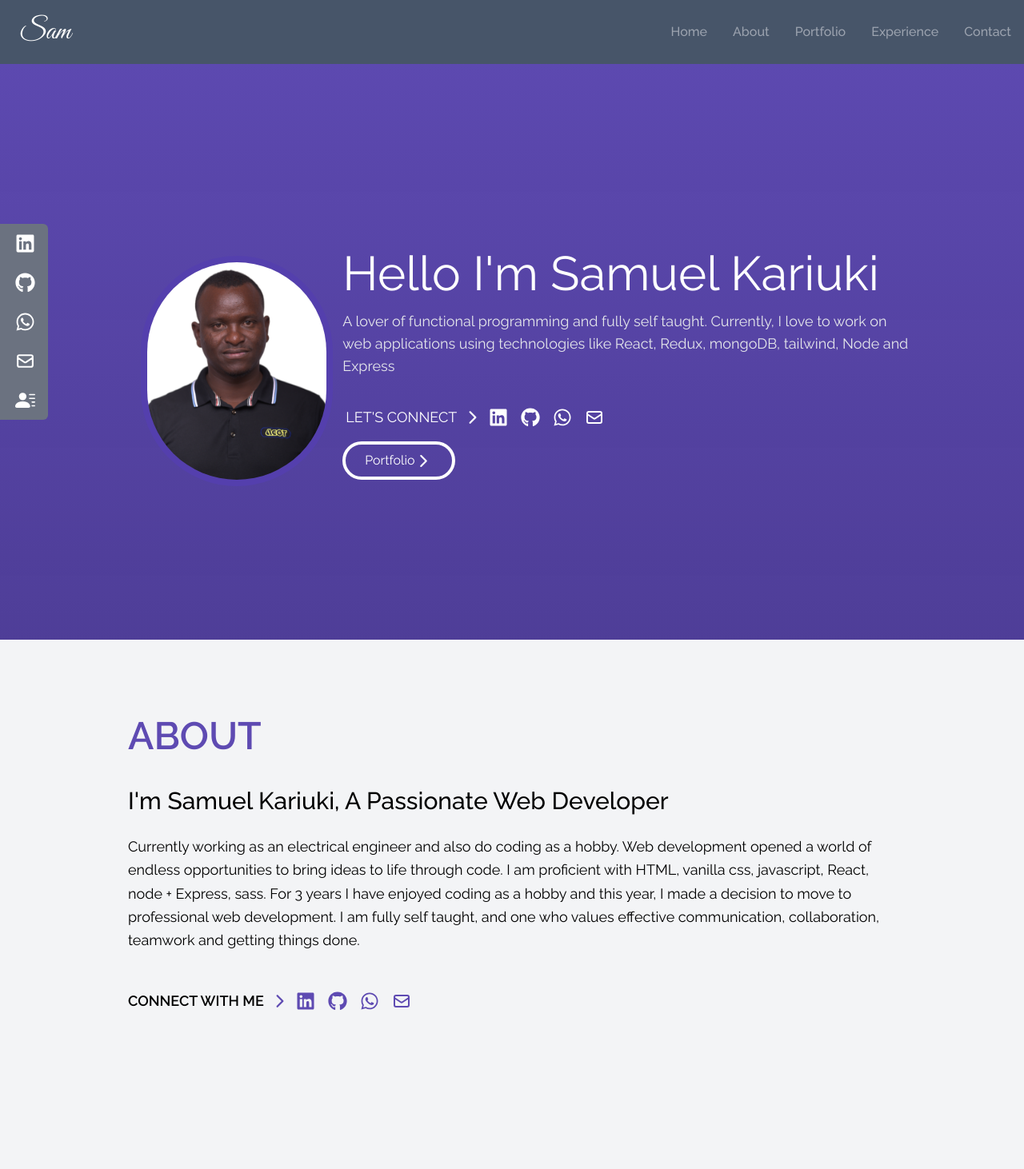
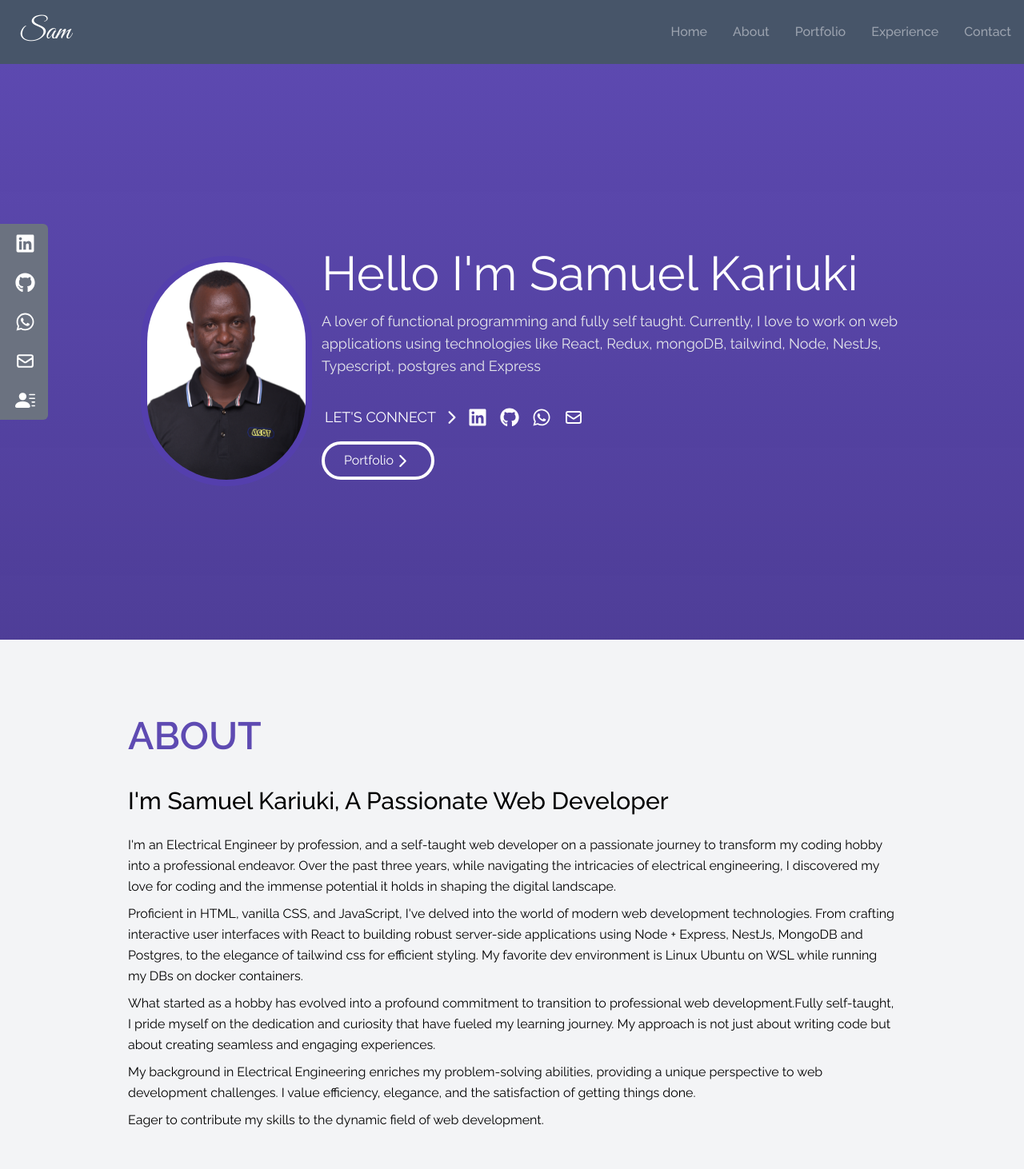
Before and after one commit to karispapa/portfolio, a React (Vite) app: page / in a window 1280 px wide. Shown: the top 1462 px of the page at 80% size. Built offline with nearby package versions, Linux system fonts and the light colour scheme.

Commit message:
Edited the about a experience sections

```diff
--- a/src/components/About.jsx
+++ b/src/components/About.jsx
@@ -3,38 +3,64 @@ import { socialLinks2 } from '../utils/utils'
 
 const About = () => {
   return (
-    <div className="h-screen w-full bg-gray-100 pt-4" name="about">
+    <div className="w-full bg-gray-100 pt-4 md:h-screen" name="about">
       <div className=" container mx-auto flex max-w-screen-lg flex-col items-center px-8 py-16 md:py-20 lg:flex-row ">
         <div className=" mx-auto w-full text-left">
-          <h2 className="font-header text-primary mb-4 text-3xl font-semibold uppercase sm:text-4xl lg:text-5xl">
+          <h2 className="font-header mb-4 text-3xl font-semibold uppercase text-primary sm:text-4xl lg:text-5xl">
             ABOUT
           </h2>
           <h4 className="font-header  pt-6 text-xl font-medium capitalize text-black sm:text-2xl lg:text-3xl">
             I'm Samuel Kariuki, a passionate Web Developer
           </h4>
-          <p className="font-body text-grey-20 pt-6 text-lg leading-relaxed">
-            Currently working as an electrical engineer and also do coding as a
-            hobby. Web development opened a world of endless opportunities to
-            bring ideas to life through code. I am proficient with HTML, vanilla
-            css, javascript, React, node + Express, sass. For 3 years I have
-            enjoyed coding as a hobby and this year, I made a decision to move
-            to professional web development. I am fully self taught, and one who
-            values effective communication, collaboration, teamwork and getting
-            things done.
+          <p className=" font-body text-grey-20 text- flex flex-col space-y-2 pt-6 leading-relaxed ">
+            <span>
+              I'm an Electrical Engineer by profession, and a self-taught web
+              developer on a passionate journey to transform my coding hobby
+              into a professional endeavor. Over the past three years, while
+              navigating the intricacies of electrical engineering, I discovered
+              my love for coding and the immense potential it holds in shaping
+              the digital landscape.
+            </span>
+            <span>
+              Proficient in HTML, vanilla CSS, and JavaScript, I've delved into
+              the world of modern web development technologies. From crafting
+              interactive user interfaces with React to building robust
+              server-side applications using Node + Express, NestJs, MongoDB and
+              Postgres, to the elegance of tailwind css for efficient styling.
+              My favorite dev environment is Linux Ubuntu on WSL while running
+              my DBs on docker containers.
+            </span>
+            <span>
+              What started as a hobby has evolved into a profound commitment to
+              transition to professional web development.Fully self-taught, I
+              pride myself on the dedication and curiosity that have fueled my
+              learning journey. My approach is not just about writing code but
+              about creating seamless and engaging experiences.
+            </span>
+            <span>
+              My background in Electrical Engineering enriches my
+              problem-solving abilities, providing a unique perspective to web
+              development challenges. I value efficiency, elegance, and the
+              satisfaction of getting things done.
+            </span>
+            <span>
+              Eager to contribute my skills to the dynamic field of web
+              development.
+            </span>
           </p>
           <div className=" mt-6 flex flex-col justify-center pt-6 sm:flex-row lg:justify-start">
             <div className="flex items-center justify-center space-x-2 sm:justify-start">
               <p className="font-body text-grey-20 text-lg font-semibold uppercase">
-                Connect with me
+                Join me on this exciting journey
               </p>
               <div className="hidden sm:block">
-                <IoIosArrowForward className="  text-primary text-2xl hover:scale-110 hover:text-yellow-500" />
+                <IoIosArrowForward className="  text-2xl text-primary hover:scale-110 hover:text-yellow-500" />
               </div>
             </div>
             <div className="flex items-center justify-center space-x-4 pl-2 pt-5 sm:justify-start sm:pt-0">
               {socialLinks2.map(({ Icon, href }, index) => (
                 <a href={href} target="_blank" rel="noreferrer" key={index}>
-                  <Icon className=" text-primary text-2xl hover:scale-110 hover:text-yellow-500" />
+                  <Icon className=" text-2xl text-primary hover:scale-110 hover:text-yellow-500" />
                 </a>
               ))}
             </div>
@@ -76,3 +102,13 @@ export default About
 //         </p>
 //       </div>
 //     </div>
+
+/*Currently working as an electrical engineer and also do coding as a
+            hobby. Web development opened a world of endless opportunities to
+            bring ideas to life through code. I am proficient with HTML, vanilla
+            css, javascript, React, node + Express, sass. For 3 years I have
+            enjoyed coding as a hobby and this year, I made a decision to move
+            to professional web development. I am fully self taught, and one who
+            values effective communication, collaboration, teamwork and getting
+            things done.
+           */
--- a/src/components/Experience.jsx
+++ b/src/components/Experience.jsx
@@ -1,5 +1,5 @@
-import html from '../assets/html.png'
-import css from '../assets/css.png'
+import typescript from '../assets/typescript.png'
+import NestJS from '../assets/nest.png'
 import javascript from '../assets/javascript.png'
 import reactImage from '../assets/react.png'
 import mongodb from '../assets/mongodb.png'
@@ -10,12 +10,12 @@ import node from '../assets/node.png'
 
 const Experience = () => {
   const techs = [
-    { name: html, title: 'HTML', style: 'shadow-orange-500' },
-    { name: css, title: 'CSS', style: 'shadow-blue-500' },
+    { name: typescript, title: 'Typescript', style: 'shadow-blue-500' },
+    { name: NestJS, title: 'NestJS', style: 'shadow-red-500' },
     { name: javascript, title: 'Javascript', style: 'shadow-yellow-500' },
     { name: reactImage, title: 'React', style: 'shadow-blue-500' },
-    { name: mongodb, title: 'MongoDB', style: 'shadow-white' },
-    { name: redux, title: 'Redux', style: 'shadow-pink-400' },
+    { name: mongodb, title: 'MongoDB', style: 'shadow-green-300' },
+    { name: redux, title: 'Redux', style: 'shadow-purple-400' },
     { name: github, title: 'Github', style: 'shadow-gray-400' },
     { name: tailwind, title: 'Tailwind', style: 'shadow-sky-400' },
     { name: node, title: 'node', style: 'shadow-node' },
--- a/src/components/Home.jsx
+++ b/src/components/Home.jsx
@@ -17,7 +17,7 @@ const Home = () => {
           <img
             src={heroImage}
             alt="my profile"
-            className="border-primary mx-auto h-56 rounded-full border-8 lg:h-72"
+            className="mx-auto h-56 rounded-full border-8 border-primary lg:h-72"
           />
         </div>
         <div className="flex h-full flex-col justify-center">
@@ -27,7 +27,8 @@ const Home = () => {
           <p className=" py-4  text-lg text-gray-200">
             A lover of functional programming and fully self taught. Currently,
             I love to work on web applications using technologies like React,
-            Redux, mongoDB, tailwind, Node and Express
+            Redux, mongoDB, tailwind, Node, NestJs, Typescript, postgres and
+            Express
           </p>
           <div className="flex flex-col justify-center pt-3 sm:flex-row sm:pt-5 lg:justify-start">
             <div className="flex items-center justify-center space-x-2 pl-0 sm:justify-start md:pl-1">
```
Also changed, not shown: src/assets/nest.png (added), src/assets/typescript.png (added).
